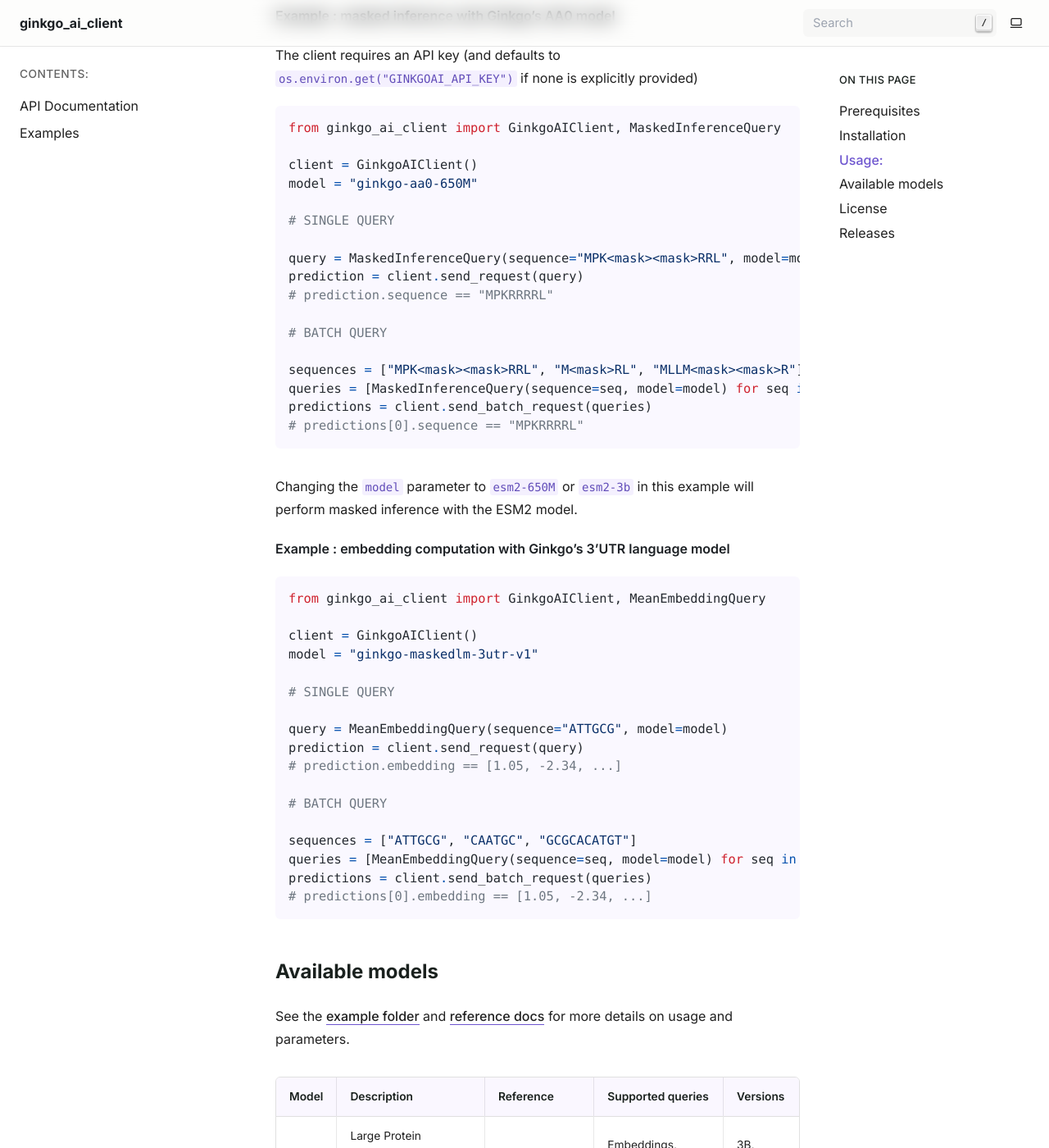
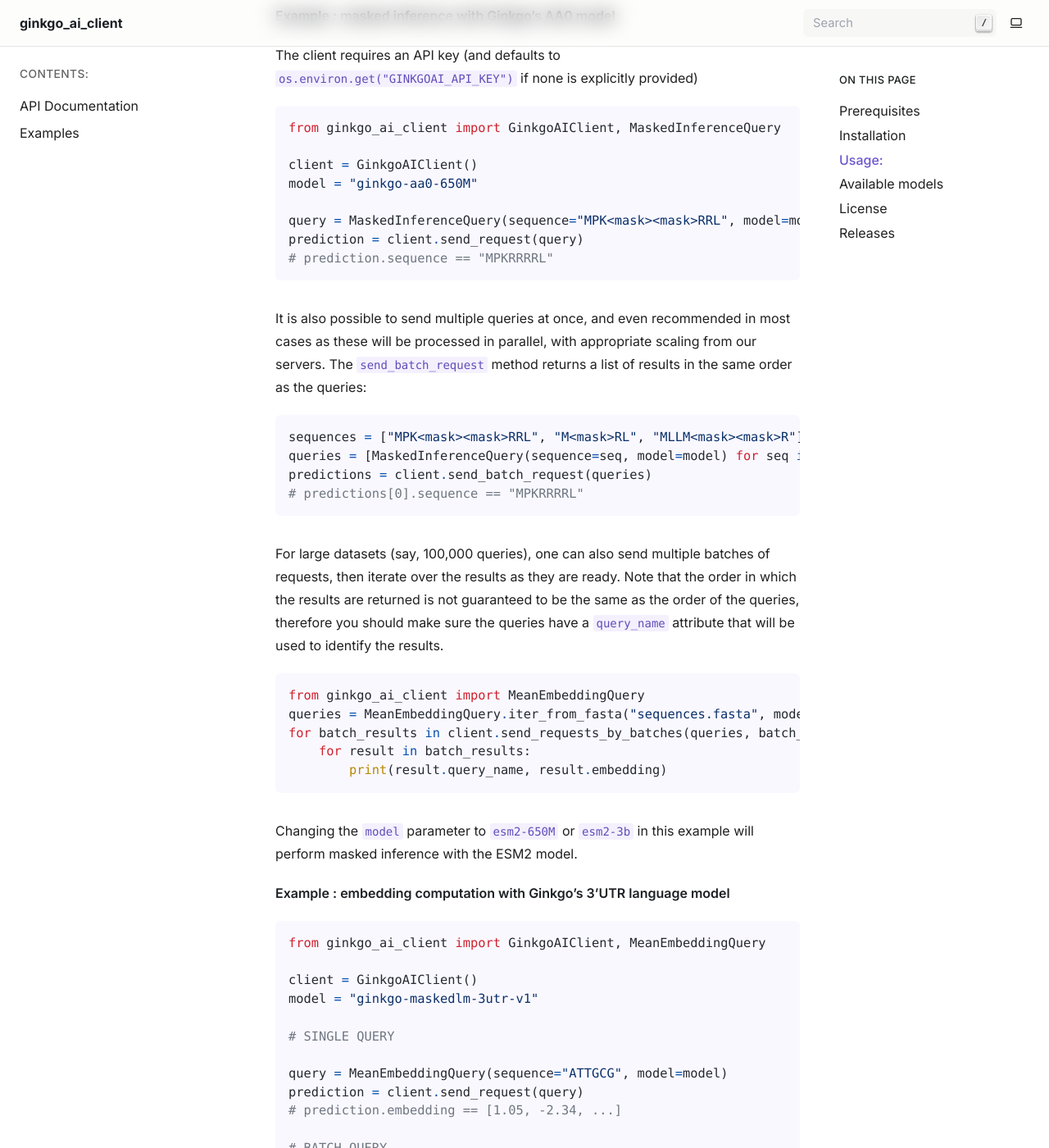
Before and after one commit to ginkgobioworks/ginkgo-ai-client, a Sphinx documentation site: the page built from docs/source/index.rst, in a window 1280 px wide and 1400 px high, scrolled down 834 px. Shown: the whole window at 82% size. Built offline with Sphinx 7.4.7, drawn with Linux system fonts in a browser that asks for light colours; some of the changed text lies outside the part shown.

Commit message:
better docs

````diff
--- a/README.md
+++ b/README.md
@@ -32,18 +32,28 @@
 client = GinkgoAIClient()
 model = "ginkgo-aa0-650M"
 
-# SINGLE QUERY
-
 query = MaskedInferenceQuery(sequence="MPK<mask><mask>RRL", model=model)
 prediction = client.send_request(query)
 # prediction.sequence == "MPKRRRRL"
+```
 
-# BATCH QUERY
+It is also possible to send multiple queries at once, and even recommended in most cases as these will be processed in parallel, with appropriate scaling from our servers. The `send_batch_request` method returns a list of results in the same order as the queries:
 
+```python
 sequences = ["MPK<mask><mask>RRL", "M<mask>RL", "MLLM<mask><mask>R"]
 queries = [MaskedInferenceQuery(sequence=seq, model=model) for seq in sequences]
 predictions = client.send_batch_request(queries)
 # predictions[0].sequence == "MPKRRRRL"
+```
+
+For large datasets (say, 100,000 queries), one can also send multiple batches of requests, then iterate over the results as they are ready. Note that the order in which the results are returned is not guaranteed to be the same as the order of the queries, therefore you should make sure the queries have a `query_name` attribute that will be used to identify the results.
+
+```python
+from ginkgo_ai_client import MeanEmbeddingQuery
+queries = MeanEmbeddingQuery.iter_from_fasta("sequences.fasta", model=model)
+for batch_results in client.send_requests_by_batches(queries, batch_size=1000):
+    for result in batch_results:
+        print(result.query_name, result.embedding)
 ```
 
 Changing the `model` parameter to `esm2-650M` or `esm2-3b` in this example will perform
@@ -75,11 +85,15 @@
 
 See the [example folder](examples/) and [reference docs](https://ginkgobioworks.github.io/ginkgo-ai-client/) for more details on usage and parameters.
 
-| Model | Description                                 | Reference                                                                                    | Supported queries            | Versions |
-| ----- | ------------------------------------------- | -------------------------------------------------------------------------------------------- | ---------------------------- | -------- |
-| ESM2  | Large Protein language model from Meta      | [Github](https://github.com/facebookresearch/esm?tab=readme-ov-file#esmfold)                 | Embeddings, masked inference | 3B, 650M |
-| AA0   | Ginkgo's proprietary protein language model | [Announcement](https://www.ginkgobioworks.com/2024/09/17/aa-0-protein-llm-technical-review/) | Embeddings, masked inference | 650M     |
-| 3UTR  | Ginkgo's proprietary 3'UTR language model   | [Preprint](https://www.biorxiv.org/content/10.1101/2024.10.07.616676v1)                      | Embeddings, masked inference | v1       |
+| Model       | Description                            | Reference                                                                                    | Supported queries                 | Versions |
+| ----------- | -------------------------------------- | -------------------------------------------------------------------------------------------- | --------------------------------- | -------- |
+| ESM2        | Large Protein language model from Meta | [Github](https://github.com/facebookresearch/esm?tab=readme-ov-file#esmfold)                 | Embeddings, masked inference      | 3B, 650M |
+| AA0         | Ginkgo's protein language model        | [Announcement](https://www.ginkgobioworks.com/2024/09/17/aa-0-protein-llm-technical-review/) | Embeddings, masked inference      | 650M     |
+| 3UTR        | Ginkgo's 3'UTR language model          | [Preprint](https://www.biorxiv.org/content/10.1101/2024.10.07.616676v1)                      | Embeddings, masked inference      | v1       |
+| Promoter-0  | Ginkgo's promoter activity model       | Coming soon                                                                                  | Promoter activity accross tissues | v1       |
+| Boltz       | Protein structure prediction model     | [Github](https://github.com/jwohlwend/boltz)                                                 | Protein structure prediction      | v1       |
+| ABdiffusion | Antibody diffusion model               | Coming soon                                                                                  | Unmasking                         | v1       |
+| LCDNA       | Long-context DNA diffusion model       | Coming soon                                                                                  | Unmasking                         | v1       |
 
 ## License
 
@@ -87,4 +101,8 @@
 
 ## Releases
 
-Make sure the changelog is up to date and the top section reads `Unreleased`. Increment the version with the `bumpversion` workflow in Actions - it will update the version everywhere in the repo and create a tag. If all looks good, create a release for the tag, it will automatically publish to PyPI.
+To release a new version to PyPI:
+
+- Make sure the changelog is up to date and the top section reads `Unreleased`.
+- Increment the version with the `bumpversion` workflow in Actions - it will update the version everywhere in the repo and create a tag.
+- If all looks good, create a release for the tag, it will automatically publish to PyPI.
````
Also changed, not shown: docs/source/examples.rst (+25 -0 lines), 1 other file.
